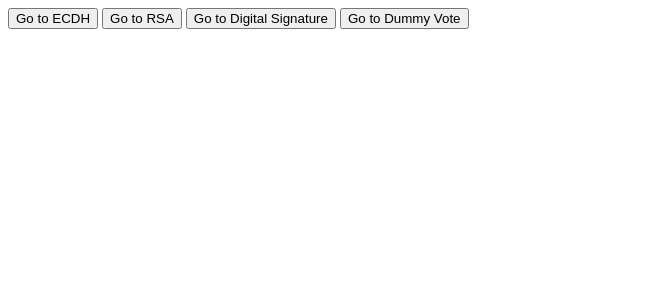
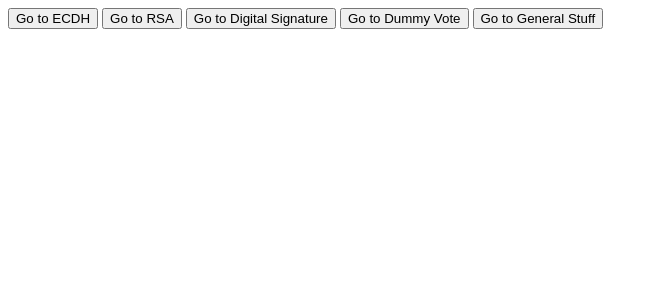
Before and after one commit to Draellemeistro/P4-projekt, a SvelteKit app in the folder Agora-app/: page /cryptoTests in a window 1280 px wide. Shown: the top 300 px of the page, without its empty margins (0-658 px from the left). Built offline with nearby package versions, Linux system fonts and the light colour scheme.

Commit message:
Fixed import of server private ECDH key

```diff
--- a/Agora-app/src/routes/cryptoTests/+page.svelte
+++ b/Agora-app/src/routes/cryptoTests/+page.svelte
@@ -4,6 +4,7 @@
 	import TestingRSA from './testingRSA/+page.svelte';
 	import TestingDigSig from './testingDigSig/+page.svelte';
 	import dummyVote from './testingDigSig/+page.svelte';
+	import generalStuff from './generalStuff/+page.svelte';
 	import { Router, Route, navigate } from 'svelte-routing';
 
 	import cryptoUtils from '../../utils/cryptoUtils.js';
@@ -21,6 +22,9 @@
 	function goToDummyVotePage() {
 		navigate('/cryptoTests/dummyVote');
 	}
+	function goToGeneralStuffPage() {
+		navigate('/cryptoTests/geneneralStuff', { replace: true });
+	}
 
 	onMount(async () => {
 		await cryptoUtils.genBothKeys();
@@ -32,6 +36,7 @@
 	<Route path="/cryptoTests/testingRSA" component={TestingRSA} />
 	<Route path="/cryptoTests/testingDigSig" component={TestingDigSig} />
 	<Route path="/cryptoTests/dummyVote" component={dummyVote} />
+	<Route path="/cryptoTests/geneneralStuff" component={generalStuff} />
 </Router>
 
 
@@ -39,3 +44,4 @@
 <button on:click={goToRSAPage}>Go to RSA</button>
 <button on:click={goToDigSigPage}>Go to Digital Signature</button>
 <button on:click={goToDummyVotePage}>Go to Dummy Vote</button>
+<button on:click={goToGeneralStuffPage}>Go to General Stuff</button>
```
